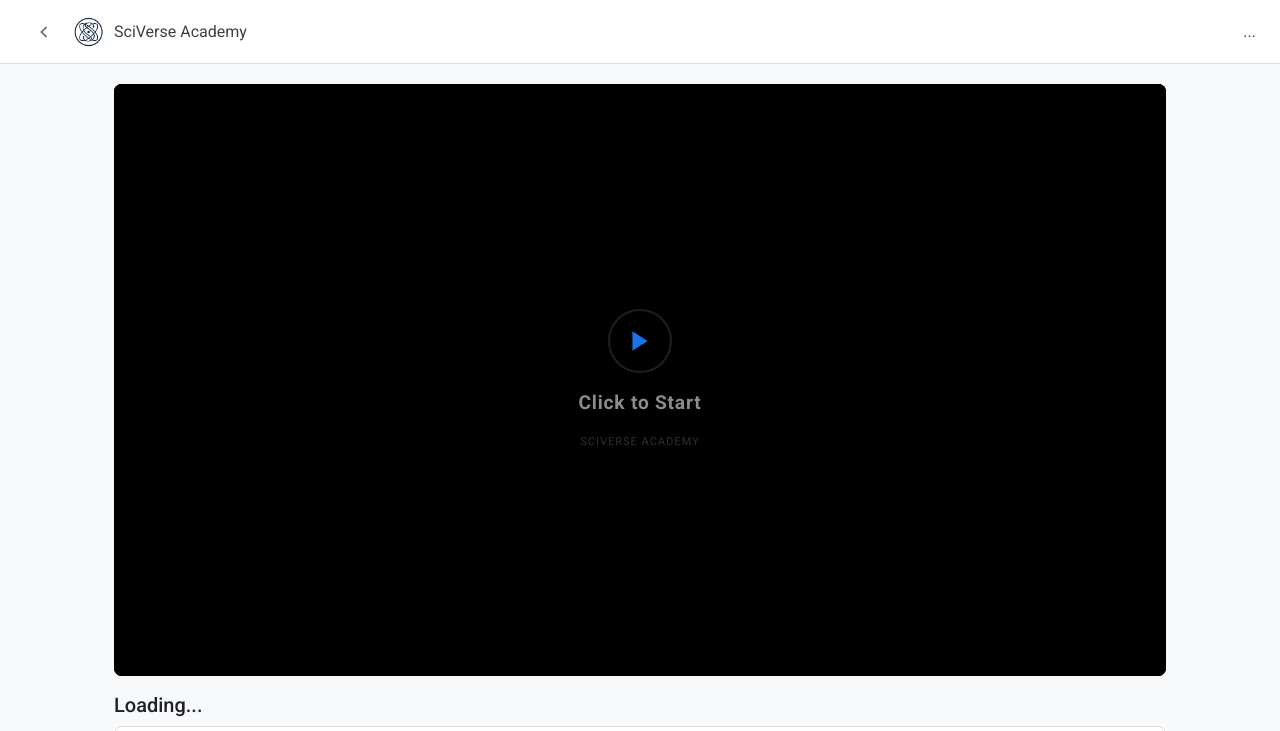
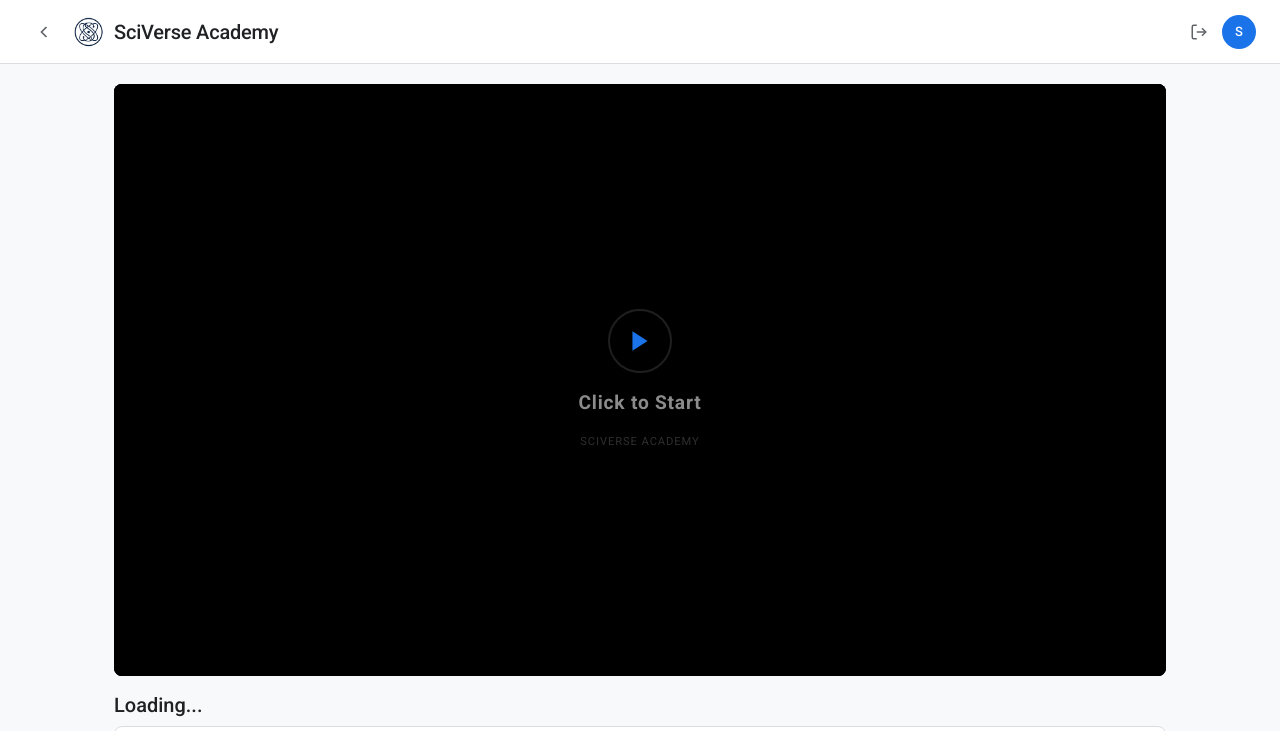
Before and after one commit to mdalaminleg/protected, a plain HTML site: page lecture.html in a window 1280 px wide. Shown: the top 731 px of the page. Drawn offline with Linux system fonts and the light colour scheme; sample sign-in values are in the browser's storage; a web font is replaced by a local one.

Commit message:
Update lecture.html

```diff
--- a/lecture.html
+++ b/lecture.html
@@ -22,14 +22,13 @@
         }
         body{font-family:var(--rb);background:var(--bg);color:var(--t2);-webkit-font-smoothing:antialiased;line-height:1.5;min-height:100vh;display:flex;flex-direction:column}
 
-        /* HEADER */
         .header{position:fixed;top:0;left:0;right:0;height:var(--hh);background:var(--surf);border-bottom:1px solid var(--border);z-index:1000;display:flex;align-items:center;justify-content:space-between;padding:0 24px;transition:transform .25s ease}
         .header.hidden{transform:translateY(-100%)}
         .header-left{display:flex;align-items:center;gap:10px;flex:1;min-width:0}
         .back-btn{width:40px;height:40px;border:none;background:none;border-radius:50%;display:flex;align-items:center;justify-content:center;cursor:pointer;color:var(--t3);transition:background var(--tr);flex-shrink:0;text-decoration:none}
         .back-btn:hover{background:var(--hov)}.back-btn svg{width:20px;height:20px}
         .logo-img{width:30px;height:30px;border-radius:50%;object-fit:cover;flex-shrink:0}
-        .header-title{font-family:var(--gs);font-size:.9rem;font-weight:500;color:var(--t1);white-space:nowrap;overflow:hidden;text-overflow:ellipsis}
+        .logo-text{font-family:var(--gs);font-size:1.25rem;font-weight:500;color:var(--t1);letter-spacing:-0.2px}
         .header-right{display:flex;align-items:center;gap:6px;flex-shrink:0}
         .nav-btn{height:34px;padding:0 12px;border:1px solid var(--border);border-radius:var(--r);background:transparent;color:var(--t3);font-family:var(--gs);font-size:.72rem;font-weight:500;cursor:pointer;transition:all var(--tr)}
         .nav-btn:hover{background:var(--hov);color:var(--t1)}
@@ -38,10 +37,8 @@
         .icon-btn.sign-out:hover{background:var(--red-bg);color:var(--red)}
         .avatar{width:34px;height:34px;border-radius:50%;background:var(--blue);display:flex;align-items:center;justify-content:center;font-family:var(--gs);font-weight:500;font-size:13px;color:#fff;cursor:pointer;flex-shrink:0}
 
-        /* MAIN */
         .main{flex:1;padding-top:calc(var(--hh) + 20px);max-width:1100px;margin:0 auto;width:100%;padding-left:24px;padding-right:24px;padding-bottom:40px}
 
-        /* PLAYER */
         .player-wrap{position:relative;width:100%;background:#000;border-radius:var(--rl);overflow:hidden;aspect-ratio:16/9;margin-bottom:14px}
         .player-box{position:relative;width:100%;height:100%;background:#000;overflow:hidden}
         .player-box:fullscreen{aspect-ratio:unset}
@@ -150,7 +147,6 @@
         .speed-popup-item:hover,.quality-popup-item:hover{background:var(--hov);color:var(--t1)}
         .speed-popup-item.active,.quality-popup-item.active{color:var(--blue);font-weight:700}
 
-        /* BELOW VIDEO */
         .lecture-info{margin-bottom:6px}
         .lecture-info h2{font-family:var(--gs);font-size:1.25rem;font-weight:500;color:var(--t1)}
         .lecture-info .meta{font-size:.82rem;color:var(--t4)}
@@ -172,7 +168,6 @@
         .suggestion-card .sug-text{font-size:.8rem;color:var(--t2);font-weight:500}
         .suggestion-card .sug-sub{font-size:.68rem;color:var(--t4)}
 
-        /* FOOTER */
         .footer{background:var(--surf);border-top:1px solid var(--border);margin-top:auto}
         .footer-inner{max-width:1080px;margin:0 auto;padding:40px 24px 24px;display:grid;grid-template-columns:2fr 1fr 1fr 1fr;gap:40px}
         .fc h4{font-family:var(--gs);font-size:.875rem;font-weight:500;color:var(--t2);margin-bottom:12px}
@@ -207,42 +202,36 @@
         <span class="logo-text">SciVerse Academy</span>
     </div>
     <div class="header-right">
-        ...
+        <button class="nav-btn" id="prevBtn" onclick="prevLecture()" style="display:none">Prev</button>
+        <button class="nav-btn" id="nextBtn" onclick="nextLecture()" style="display:none">Next</button>
+        <button class="icon-btn sign-out" id="soBtn" title="Sign out">
+            <svg viewBox="0 0 24 24" fill="none" stroke="currentColor" stroke-width="2"><path d="M9 21H5a2 2 0 0 1-2-2V5a2 2 0 0 1 2-2h4"/><polyline points="16 17 21 12 16 7"/><line x1="21" y1="12" x2="9" y2="12"/></svg>
+        </button>
+        <div class="avatar" id="avatar">S</div>
     </div>
 </header>
+
 <main class="main">
-    <!-- VIDEO PLAYER -->
     <div class="player-wrap">
         <div class="player-box" id="playerBox" tabindex="0">
             <div id="ytPlayer"></div>
             <div class="anti-leak-overlay" id="antiLeakOverlay"></div>
-
             <div class="initial-cover" id="initialCover"><div class="initial-cover-content"><div class="initial-cover-icon"><svg viewBox="0 0 24 24" fill="currentColor"><polygon points="5 3 19 12 5 21 5 3"/></svg></div><div class="initial-cover-text">Click to Start</div><div class="initial-cover-subtext">SciVerse Academy</div></div></div>
-
             <div class="dead-shield" id="deadShield"><div class="dead-shield-content"><div class="dead-shield-icon"><svg viewBox="0 0 24 24" fill="currentColor"><polygon points="5 3 19 12 5 21 5 3"/></svg></div><div class="dead-shield-text" id="deadShieldText">Click to Resume</div><div class="dead-shield-subtext">SciVerse Academy</div></div></div>
-
             <div class="pause-shield" id="pauseShield"><div class="pause-shield-content"><div class="pause-shield-icon"><svg viewBox="0 0 24 24" fill="currentColor"><polygon points="5 3 19 12 5 21 5 3"/></svg></div><div class="pause-shield-text">Click to Resume</div><div class="pause-shield-subtext">SciVerse Academy</div></div></div>
-
             <div class="launch-shield" id="launchShield"><div class="launch-shield-content"><div class="launch-shield-icon"><svg viewBox="0 0 24 24" fill="currentColor"><polygon points="5 3 19 12 5 21 5 3"/></svg></div><div class="launch-shield-text" id="launchShieldText">Starting</div><div class="launch-shield-subtext">SciVerse Academy</div><div class="launch-shield-progress"><div class="launch-shield-progress-fill" id="launchShieldProgress"></div></div></div></div>
-
             <div class="top-bar" id="topBar"><span class="top-bar-text">SciVerse Academy</span><span class="top-bar-watermark">Protected Content</span></div>
             <div class="spinner-el" id="spinner"></div>
-
             <div class="drag-preview" id="dragPreview"><img src="" id="dragThumb" alt="" /><div class="drag-time" id="dragTime">00:00</div></div>
-
             <div class="ui-layer" id="uiLayer">
                 <div class="gesture-zone" id="gestureZone"></div>
-
                 <div class="ctr-pause-btn" id="ctrPauseBtn">
                     <svg class="icon-play" viewBox="0 0 24 24" fill="currentColor"><polygon points="5 3 19 12 5 21 5 3"/></svg>
                     <svg class="icon-pause" viewBox="0 0 24 24" fill="currentColor"><rect x="6" y="4" width="4" height="16"/><rect x="14" y="4" width="4" height="16"/></svg>
                 </div>
-
                 <div class="skip-side left" id="skipLeft"><div class="skip-side-ring"><svg viewBox="0 0 24 24" fill="none" stroke="currentColor" stroke-width="2.5"><polygon points="11 19 2 12 11 5 11 19"/><polygon points="22 19 13 12 22 5 22 19"/></svg></div><span class="skip-side-label" id="skipLeftLabel">-10s</span></div>
                 <div class="skip-side right" id="skipRight"><div class="skip-side-ring"><svg viewBox="0 0 24 24" fill="none" stroke="currentColor" stroke-width="2.5"><polygon points="13 19 22 12 13 5 13 19"/><polygon points="2 19 11 12 2 5 2 19"/></svg></div><span class="skip-side-label" id="skipRightLabel">+10s</span></div>
-
                 <div class="skip-fb" id="skipFb"><svg viewBox="0 0 24 24" fill="none" stroke="currentColor" stroke-width="2" id="skipIcon"><polygon points="13 19 22 12 13 5 13 19"/><polygon points="2 19 11 12 2 5 2 19"/></svg><span id="skipText">+5s</span></div>
-
                 <div class="ctrl-bar" id="ctrlBar">
                     <div class="prog-wrap" id="progWrap"><div class="prog-track" id="progTrack"><div class="prog-buffered" id="progBuffered"></div><div class="prog-fill" id="progFill"></div></div></div>
                     <div class="ctrl-row">
@@ -267,11 +256,9 @@
         </div>
     </div>
 
-    <!-- LECTURE INFO -->
     <div class="lecture-info"><h2 id="currentTitle">Loading...</h2><div class="meta"><span id="currentMeta"></span></div></div>
     <a href="#" class="btn-pdf" id="pdfLink" target="_blank" style="display:none"><svg viewBox="0 0 24 24" fill="none" stroke="currentColor" stroke-width="2"><path d="M14 2H6a2 2 0 0 0-2 2v16a2 2 0 0 0 2 2h12a2 2 0 0 0 2-2V8z"/><polyline points="14 2 14 8 20 8"/><line x1="16" y1="13" x2="8" y2="13"/><line x1="16" y1="17" x2="8" y2="17"/></svg>Download PDF</a>
 
-    <!-- DETAILED INSTRUCTIONS -->
     <div class="instructions">
         <strong>Player Controls</strong>
         <div class="row"><kbd>Space</kbd> Play / Pause</div>
@@ -284,7 +271,6 @@
         <div class="row"><strong>Speed:</strong> Click the speed button (1x) on the control bar to change playback speed</div>
     </div>
 
-    <!-- SUGGESTIONS -->
     <div class="suggestions" id="suggestions"><h3>More in this course</h3><div class="suggestion-grid" id="suggestionGrid"></div></div>
 </main>
 
@@ -320,7 +306,6 @@
     function formatTime(sec){if(!sec||sec<0)return'00:00';const m=Math.floor(sec/60),s=Math.floor(sec%60);return(m<10?'0'+m:m)+':'+(s<10?'0'+s:s)}
     function escapeHtml(s){const d=document.createElement('div');d.textContent=s||'';return d.innerHTML}
 
-    // ALL ORIGINAL STATE
     var allLectures=[],currentIndex=0,player=null,isDragging=false;
     var hideTimer=null,topBarTimer=null,safeTimer=null;
     var dragCurrentPct=0;
@@ -353,7 +338,6 @@
     var pauseShield=document.getElementById('pauseShield');
     var launchShield=document.getElementById('launchShield'),launchShieldText=document.getElementById('launchShieldText'),launchShieldProgress=document.getElementById('launchShieldProgress');
     var currentTitle=document.getElementById('currentTitle'),currentMeta=document.getElementById('currentMeta');
-
     var prevBtn=document.getElementById('prevBtn'),nextBtn=document.getElementById('nextBtn');
     var dragPreview=document.getElementById('dragPreview'),dragThumb=document.getElementById('dragThumb'),dragTime=document.getElementById('dragTime');
     var spinner=document.getElementById('spinner'),pdfLink=document.getElementById('pdfLink');
```
